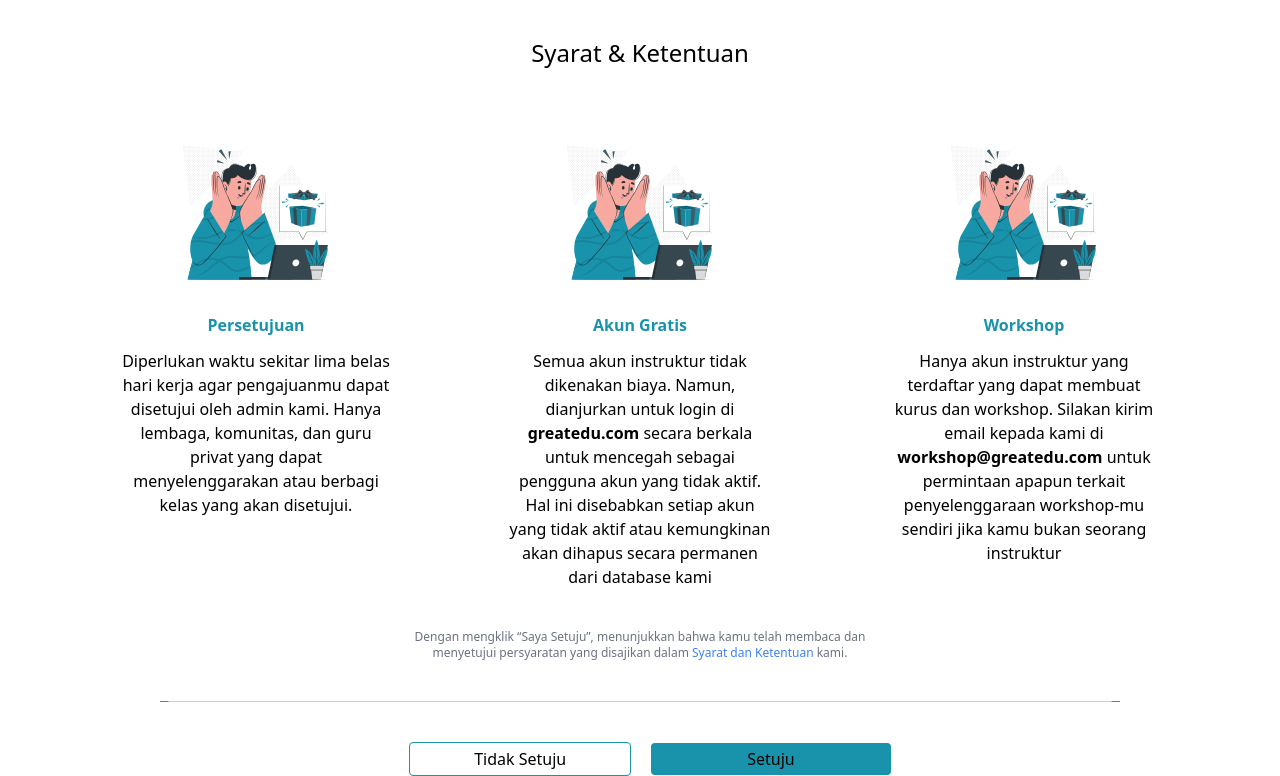
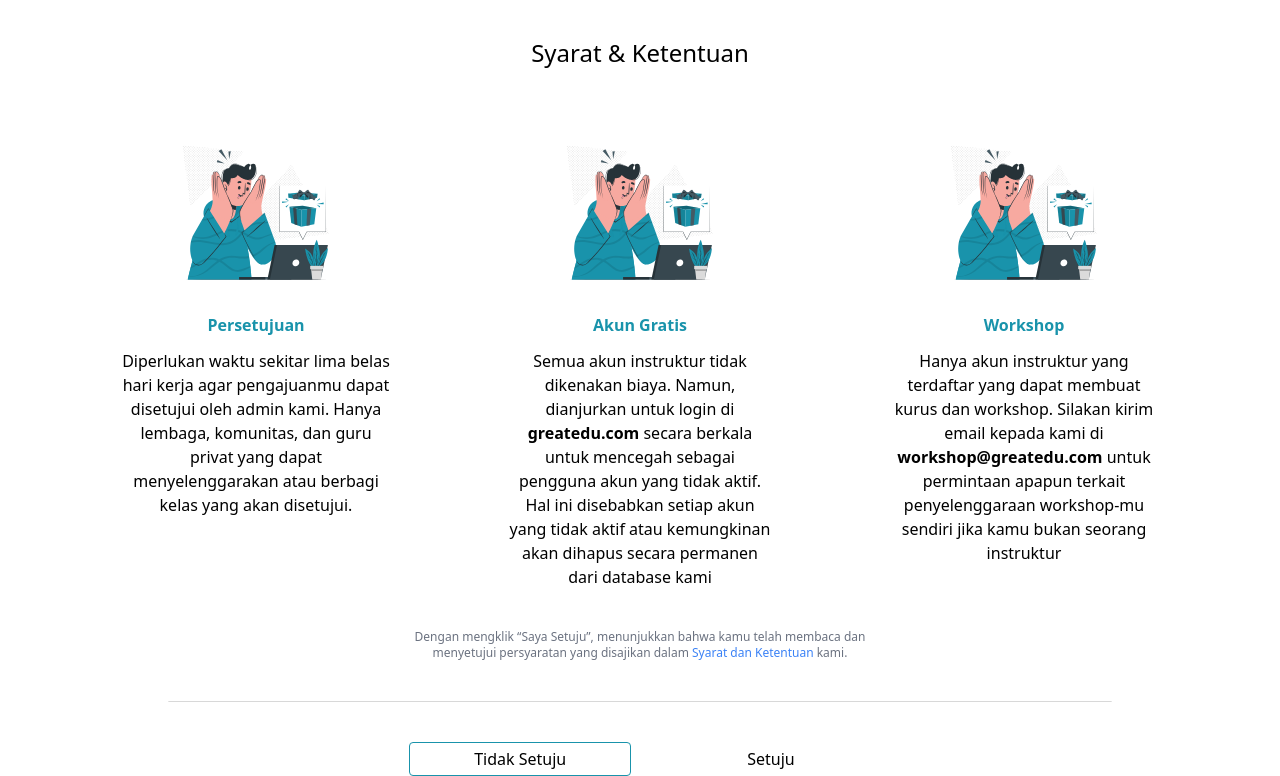
Before and after one commit to ardhisparahita/tailwind, a website: page public/index.html in a window 1280 px wide. Shown: the part 91-867 px from the top of the page. Drawn offline with Linux system fonts and the light colour scheme.

Commit message:
rubah warna tombol

```diff
--- a/public/index.html
+++ b/public/index.html
@@ -32,10 +32,10 @@
             <p class="text-xs text-gray-500  text-center">Dengan mengklik “Saya Setuju”, menunjukkan bahwa kamu telah membaca dan menyetujui persyaratan yang disajikan dalam<span class="text-blue-500"> Syarat dan Ketentuan</span> kami.</p>
 
         </section>
-        <img src="/img/Divider.svg" alt="" class="bg-red-500 max-w-full mx-auto mt-10">
+        <img src="/img/Divider.svg" alt="" class=" max-w-full mx-auto mt-10">
         <div class="flex items-center justify-center mt-10">
             <button type="submit" class="mx-5 border border-biru rounded px-16 py-1">Tidak Setuju</button>
-            <button type="submit" class="bg-biru rounded px-24 py-1">Setuju</button>
+            <button type="submit" class="bg-white rounded px-24 py-1">Setuju</button>
         </div>
     </div>
 </body>
```
Also changed, not shown: public/css/style.css.
